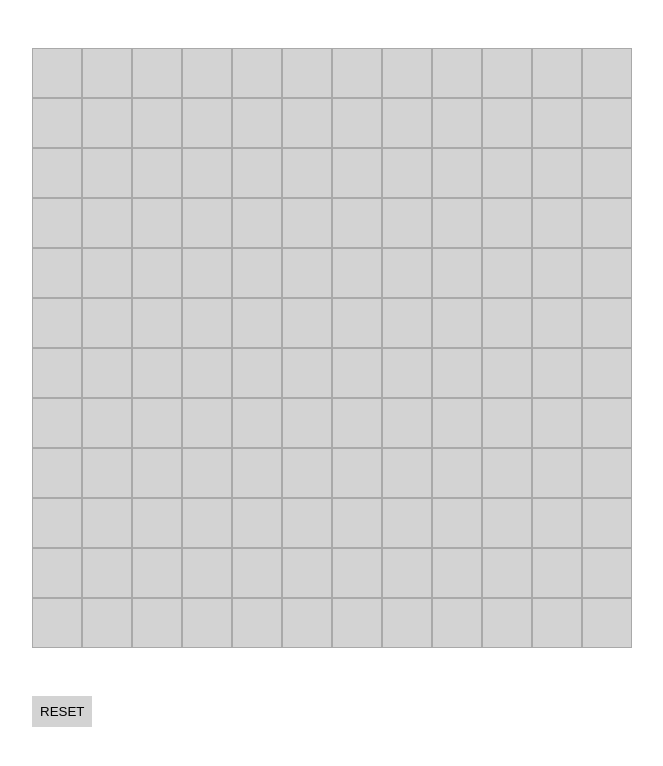
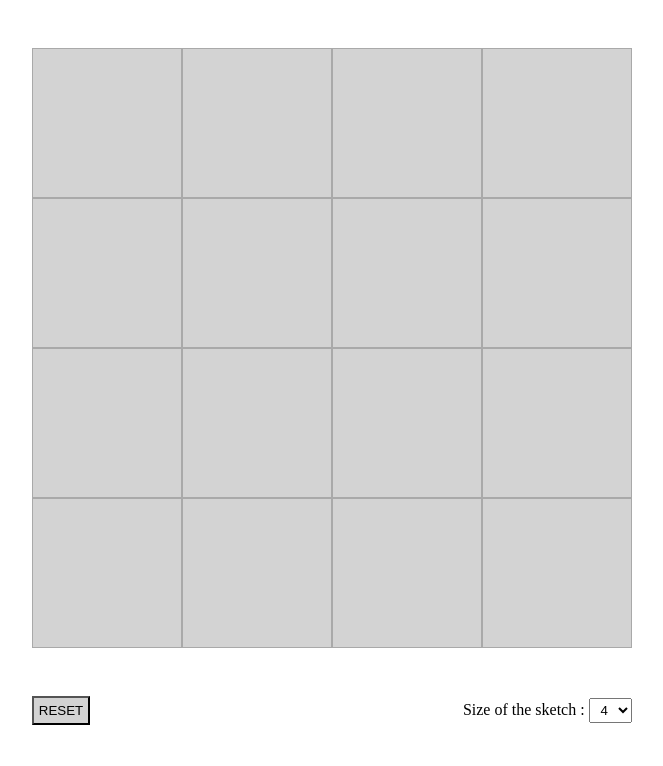
Before and after one commit to Jules-12-8/etch-a-sketch, a plain HTML site: page index.html in a window 1280 px wide. Shown: the whole page, without its empty margins (16-679 px from the left). Drawn offline with Linux system fonts and the light colour scheme.

Commit message:
Feat: add css + html select element to change size

```diff
--- a/etch-a-sketch.js
+++ b/etch-a-sketch.js
@@ -1,9 +1,9 @@
-const axisSize = 12;
-const nbrOfCells = axisSize**2;
+const axisSize = 4;
+const nbrOfCells = axisSize ** 2;
 
 const rootElem = document.querySelector(":root");
 //600 is the size of the container, make sure it match the css value
-rootElem.style.setProperty("--cellSize", (600 / axisSize)+"px");
+rootElem.style.setProperty("--cellSize", (600 / axisSize) + "px");
 
 
 
@@ -39,3 +39,25 @@ const resetButton = document.querySelector("#reset");
 resetButton.addEventListener("click", () => {
     gridCells.forEach((cell) => cell.style.background = "lightgrey");
 });
+
+
+
+const sizeControl = document.querySelector("#size-control");
+//Populate the select element with the options
+for (let i = 4; i < 65; i = i*2) {
+    console.log(i);
+    const option = document.createElement("option");
+    option.value = i;
+    option.text = i;
+    sizeControl.appendChild(option);
+}
+
+const sizeOption = document.querySelectorAll("option");
+let sizeVal;
+
+sizeOption.forEach((option) => {
+    option.addEventListener("click", () => {
+        sizeVal = sizeControl.value;
+        console.log(sizeVal);
+    });
+})
--- a/index.html
+++ b/index.html
@@ -10,7 +10,13 @@
 
     <body>
         <div id="grid-container"></div>
-        <button id="reset">RESET</button>
+        <div id="parameters-container">
+            <button id="reset">RESET</button>
+            <div id="size-control-container">
+                <label for="size-control">Size of the sketch : </label>
+                <select id="size-control"></select>
+            </div>
+        </div>
     </body>
 
 </html>
--- a/style.css
+++ b/style.css
@@ -8,20 +8,6 @@
     --containerSize: 600px;
     /* --cellSize is defined with javascript */
     --cellSize: 0px;
-}
-
-button {
-    padding: 0.5rem;
-    background-color: lightgrey;
-    border: none;
-}
-
-button:hover {
-    background-color: darkgrey;
-}
-
-#reset {
-    margin-left: 3rem;
 }
 
 #grid-container {
@@ -41,3 +27,27 @@ button:hover {
     height: var(--cellSize);
     background-color: lightgrey;
 }
+
+
+#parameters-container {
+    width: 600px;
+    display: flex;
+    justify-content: space-between;
+    align-items: center;
+    margin-left: 3rem;
+}
+
+button {
+    padding: 0.3rem;
+    background-color: lightgrey;
+    /* border: none; */
+}
+
+button:hover {
+    background-color: darkgrey;
+}
+
+#size-control {
+    padding: 0.2rem;
+    text-align: center;
+}
```
